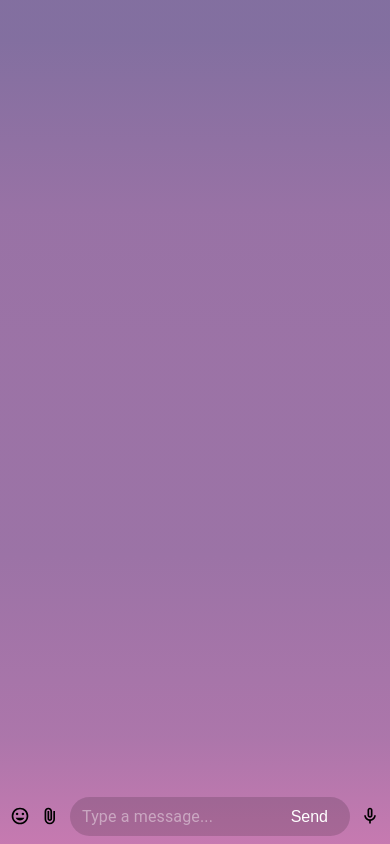
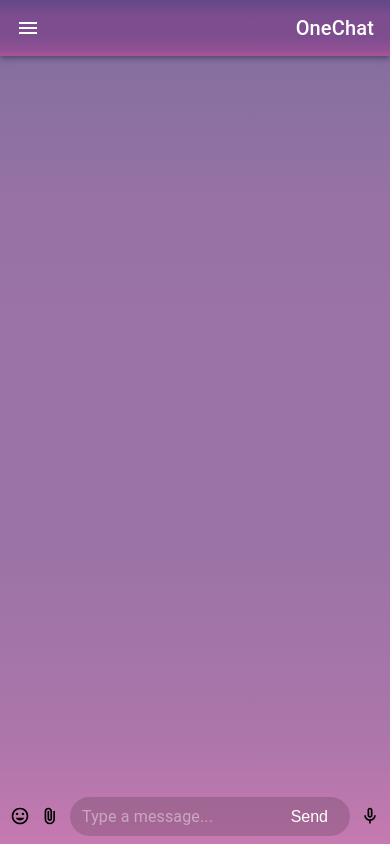
Before and after one commit to Nitish250619/ChatIPmain, a React (Create React App) app: page / in a window 390 px wide. Built offline with nearby package versions, Linux system fonts and the light colour scheme.

Commit message:
navbar added

```diff
--- a/package.json
+++ b/package.json
@@ -7,6 +7,7 @@
     "@emoji-mart/react": "^1.1.1",
     "@emotion/react": "^11.11.4",
     "@emotion/styled": "^11.11.5",
+    "@mui/icons-material": "^5.15.18",
     "@mui/material": "^5.15.17",
     "@testing-library/jest-dom": "^5.17.0",
     "@testing-library/react": "^13.4.0",
--- /dev/null
+++ b/src/Components/Conversation/Conversation.jsx
@@ -0,0 +1,20 @@
+import React from 'react'
+import Box from '@mui/material/Box';
+import NavBar from '../NavBar/NavBar';
+import ChatInterface from './ChatInterface/ChatInterface';
+
+const Conversation = () => {
+  return (
+    <Box sx={{height:"100vh" , width:"100vw" , display:"flex" , flexDirection:"column"}}>
+      <Box>
+        <NavBar/>
+      </Box>
+      <Box sx={{flexGrow:1 ,display:"flex", alignItems:"center" , justifyContent:"center" ,position:"sticky"
+      , overflow:"hidden"}} >
+      <ChatInterface/>
+      </Box>
+    </Box>
+  )
+}
+
+export default Conversation
--- a/src/Components/Conversation/Message/SentMessage.jsx
+++ b/src/Components/Conversation/Message/SentMessage.jsx
@@ -30,6 +30,7 @@ const SentMessage = ({text}) => {
           : isLaptop
           ? "18px"
           : "inherit",
+          whiteSpace:"pre-wrap"
       }}
     >
       {text}
--- /dev/null
+++ b/src/Components/NavBar/NavBar.jsx
@@ -0,0 +1,96 @@
+import * as React from 'react';
+import { useState } from 'react';
+import AppBar from '@mui/material/AppBar';
+import Box from '@mui/material/Box';
+import Toolbar from '@mui/material/Toolbar';
+import Typography from '@mui/material/Typography';
+import Button from '@mui/material/Button';
+import IconButton from '@mui/material/IconButton';
+import MenuIcon from '@mui/icons-material/Menu';
+import Drawer from '@mui/material/Drawer';
+import List from '@mui/material/List';
+import ListItem from '@mui/material/ListItem';
+import ListItemText from '@mui/material/ListItemText';
+import Divider from '@mui/material/Divider';
+import { useTheme } from '@mui/material/styles';
+import useMediaQuery from '@mui/material/useMediaQuery';
+
+export default function NavBar() {
+  const [drawerOpen, setDrawerOpen] = useState(false);
+  const theme = useTheme();
+  const isMobile = useMediaQuery(theme.breakpoints.down('sm'));
+
+  const toggleDrawer = (open) => (event) => {
+    if (event.type === 'keydown' && (event.key === 'Tab' || event.key === 'Shift')) {
+      return;
+    }
+    setDrawerOpen(open);
+  };
+
+  const list = (
+    <Box
+      sx={{ width: 250 , height:"100%" ,bgcolor:"#b832b31c" ,
+      background: "linear-gradient(135deg, #b832b31c, #dda0dd)"
+}}
+      role="presentation"
+      onClick={toggleDrawer(false)}
+      onKeyDown={toggleDrawer(false)}
+    >
+      <List>
+        <ListItem button>
+        <ListItemText primary="New Chat" />
+        </ListItem>
+        <ListItem button>
+          <ListItemText primary="Contact Us" />
+        </ListItem>
+        <ListItem button>
+        <ListItemText primary="About Us" />
+        </ListItem>
+      </List>
+      <Divider />
+    </Box>
+  );
+
+  return (
+    <Box sx={{ marginBottom:"5px" }}>
+      <AppBar position="static" sx={{ bgcolor:"#b832b31c" , background: 'linear-gradient(180deg, rgba(89, 63, 128, 0.75) 4.48%, rgba(118, 67, 135, 0.75) 25.41%, rgba(122, 68, 136, 0.75) 41.05%, rgba(122, 68, 136, 0.75) 65.11%, rgba(144, 72, 142, 0.75) 87.24%, rgba(179, 77, 150, 0.75) 100%), #b832b31c',}}>
+        <Toolbar>
+          {isMobile && (
+            <IconButton
+              size="large"
+              edge="start"
+              color="inherit"
+              aria-label="menu"
+              sx={{ mr: 2 }}
+              onClick={toggleDrawer(true)}
+            >
+              <MenuIcon />
+            </IconButton>
+          )}
+          <Typography
+            variant="h6"
+            component="div"
+            sx={{
+              flexGrow: 1,
+              textAlign: isMobile ? 'right' : 'left',
+            }}
+          >
+            OneChat
+          </Typography>
+          {!isMobile && (
+            <>
+              <Button color="inherit">New Chat</Button>
+              <Button color="inherit">About Us</Button>
+              <Button color="inherit">Contact Us</Button>
+            </>
+          )}
+        </Toolbar>
+      </AppBar>
+      {isMobile && (
+        <Drawer anchor="left" open={drawerOpen} onClose={toggleDrawer(false)}>
+          {list}
+        </Drawer>
+      )}
+    </Box>
+  );
+}
--- a/src/Components/Routings/Routings.jsx
+++ b/src/Components/Routings/Routings.jsx
@@ -1,8 +1,8 @@
 import React from 'react';
-import { BrowserRouter as Router, Route, Routes } from 'react-router-dom';
+import { Route, Routes } from 'react-router-dom';
 import Generate from "../Generate/Generate"
 import Join from "../Join/Join"
-import ChatInterface from '../Conversation/ChatInterface/ChatInterface';
+import Conversation from '../Conversation/Conversation';
 
 
 
@@ -10,7 +10,7 @@ const Routings = () => {
     return (
 
         <Routes>
-          <Route path="/" element={<ChatInterface/>} />
+          <Route path="/" element={<Conversation/>} />
           <Route path="/generateIp" element={<Generate/>} />
           <Route path="/joinIP" element={<Join/>} />
         </Routes>
```
Also changed, not shown: 1 other file (tests, documents, lock files or other folders).
